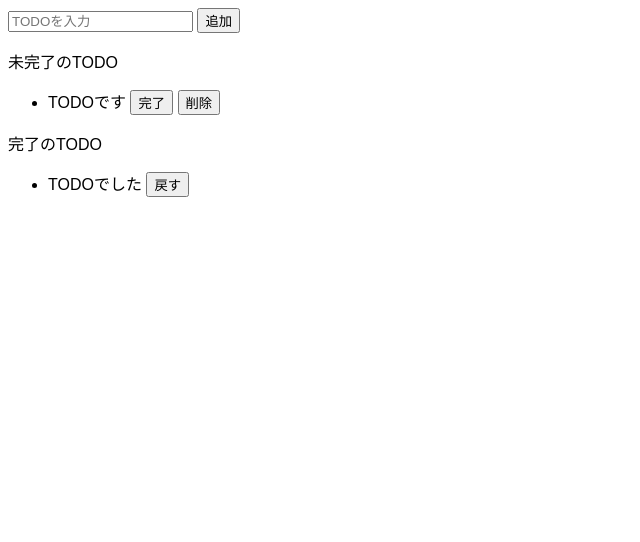
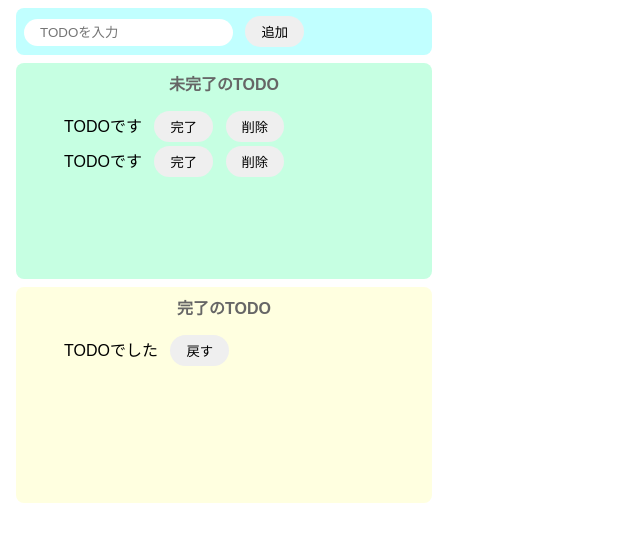
Before and after one commit to KeiichiHoshina/todo-js, a website built with Parcel: page index.html in a window 1280 px wide. Shown: the whole page, without its empty margins (0-640 px from the left). Built offline with nearby package versions, Linux system fonts and the light colour scheme.

Commit message:
31. CSSでスタイリング

```diff
--- a/index.html
+++ b/index.html
@@ -5,14 +5,21 @@
     <meta charset="UTF-8" />
   </head>
   <body>
-    <div>
+    <div class="input-area">
       <input placeholder="TODOを入力" />
       <button>追加</button>
     </div>
-    <div>
-      <p>未完了のTODO</p>
+    <div class="incomplete-area">
+      <p class="title">未完了のTODO</p>
       <ul>
-        <li>
+        <li class="list-row">
+          <div>
+            TODOです
+            <button>完了</button>
+            <button>削除</button>
+          </div>
+        </li>
+        <li class="list-row">
           <div>
             TODOです
             <button>完了</button>
@@ -21,10 +28,10 @@
         </li>
       </ul>
     </div>
-    <div>
-      <p>完了のTODO</p>
+    <div class="complete-area">
+      <p class="title">完了のTODO</p>
       <ul>
-        <li>
+        <li class="list-row">
           <div>
             TODOでした
             <button>戻す</button>
--- a/src/styles.css
+++ b/src/styles.css
@@ -1,3 +1,62 @@
 body {
   font-family: sans-serif;
 }
+
+input {
+  border-radius: 16px;
+  border: none;
+  padding: 6px 16px;
+  outline: none;
+}
+
+button {
+  border-radius: 16px;
+  border: none;
+  padding: 6px 16px;
+  margin-left: 8px;
+}
+
+button:hover {
+  background-color: #ff7fff;
+  color: #fff;
+  cursor: pointer;
+}
+
+.input-area {
+  background-color: #c1ffff;
+  width: 400px;
+  padding: 8px;
+  margin: 8px;
+  border-radius: 8px;
+}
+
+.incomplete-area {
+  background-color: #c6ffe2;
+  width: 400px;
+  min-height: 200px;
+  padding: 8px;
+  margin: 8px;
+  border-radius: 8px;
+}
+
+.complete-area {
+  background-color: #ffffe0;
+  width: 400px;
+  min-height: 200px;
+  padding: 8px;
+  margin: 8px;
+  border-radius: 8px;
+}
+
+.title {
+  text-align: center;
+  margin-top: 0;
+  font-weight: bold;
+  color: #666;
+}
+
+.list-row {
+  display: flex;
+  align-items: center;
+  padding-bottom: 4px;
+}
```
